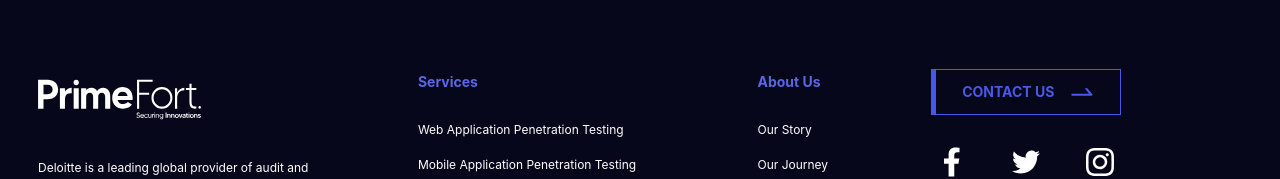
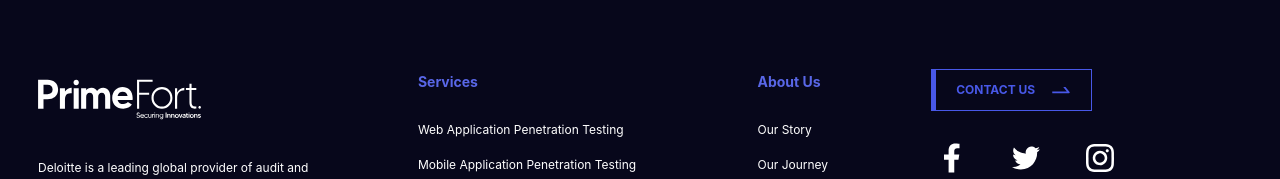
Before and after one commit to kesaven07/prime, a Next.js app: page / in a window 1280 px wide. Shown: the part 4221-4400 px from the top of the page. Built offline with nearby package versions, Linux system fonts and the light colour scheme.

Commit message:
make text small in footer

```diff
--- a/components/Button.tsx
+++ b/components/Button.tsx
@@ -49,6 +49,16 @@ const Container = styled('a', {
         },
       },
     },
+    small: {
+      true: {
+        padding: '1rem 2rem',
+        svg: {
+          fill: '$$color',
+          width: '2rem',
+          height: '2rem',
+        },
+      },
+    },
   },
 
   '&:hover': {
@@ -65,6 +75,7 @@ type ButtonProps = {
   border?: boolean;
   icon?: React.FunctionComponent;
   underline?: boolean;
+  small?: boolean;
   css?: CSS;
 };
 
@@ -75,6 +86,7 @@ export const Button = ({
   border,
   icon,
   underline,
+  small,
   css,
 }: ButtonProps) => {
   const Icon = icon;
@@ -85,13 +97,14 @@ export const Button = ({
         border={border}
         icon={!!icon}
         underline={underline}
+        small={small}
         css={{ ...css, color }}
         href={href}
       >
         {border && <span className='leftLine'></span>}
         <Text
           className='buttonText'
-          type='button1'
+          type={small ? 'button2' : 'button1'}
           weight='bold'
           css={{ minWidth: 'max-content' }}
         >
--- a/components/Footer.tsx
+++ b/components/Footer.tsx
@@ -207,6 +207,7 @@ const Footer = () => {
           <div style={{ marginTop: '-70px' }}>
             <Button
               href={pages.contact.path}
+              small
               border
               text='Contact Us'
               icon={RightArrow}
--- a/components/Form.tsx
+++ b/components/Form.tsx
@@ -115,7 +115,6 @@ const Form = () => {
           left: '50%',
           position: 'relative',
           marginLeft: 'auto',
-          // marginTop: '$6'
         }}
       />
     </FormContainer>
--- a/elements/Text.tsx
+++ b/elements/Text.tsx
@@ -126,6 +126,11 @@ export const Text = styled('span', {
           fontSize: '$2',
         },
       },
+      button2: {
+        fontSize: '$1',
+        lineHeight: '100%',
+        textTransform: 'uppercase',
+      },
     },
     lineHeight100: {
       true: {
```
